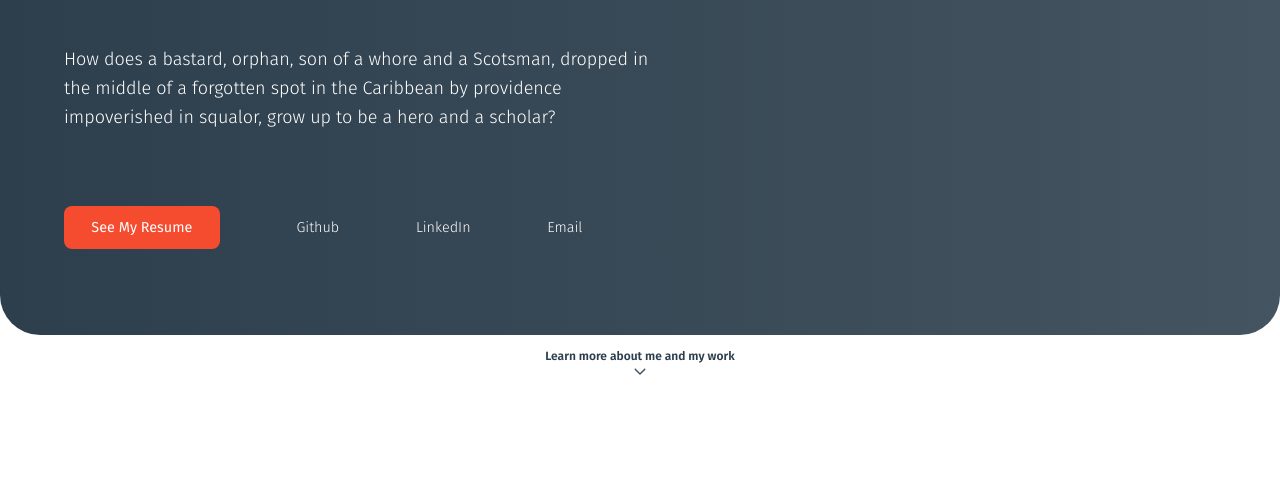
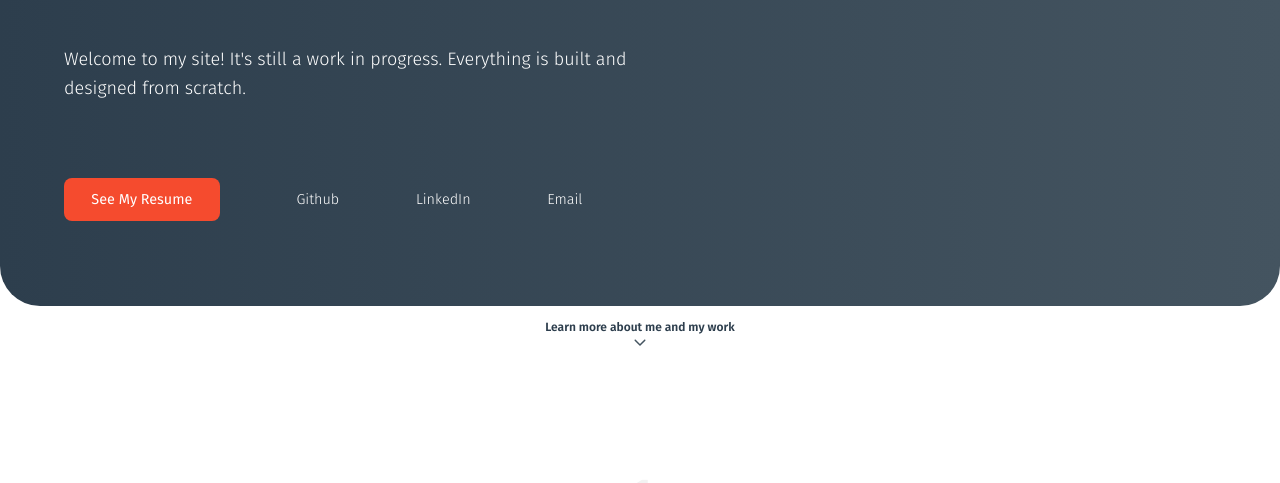
Before and after one commit to arytonhoi/arytonhoi.github.io, a plain HTML site: page index.html in a window 1280 px wide. Shown: the part 267-750 px from the top of the page. Drawn offline with Linux system fonts and the light colour scheme.

Commit message:
modified bio and updated resume

```diff
--- a/index.html
+++ b/index.html
@@ -78,9 +78,8 @@
               <h3>Developer &#124; Student</h3>
             </div>
             <p class="header-desc">
-              How does a bastard, orphan, son of a whore and a Scotsman, dropped
-              in the middle of a forgotten spot in the Caribbean by providence
-              impoverished in squalor, grow up to be a hero and a scholar?
+              Welcome to my site! It's still a work in progress. Everything is built and
+              designed from scratch.
             </p>
             <ul class="line-nav header-links">
               <li>
```
Also changed, not shown: 1 other file.
